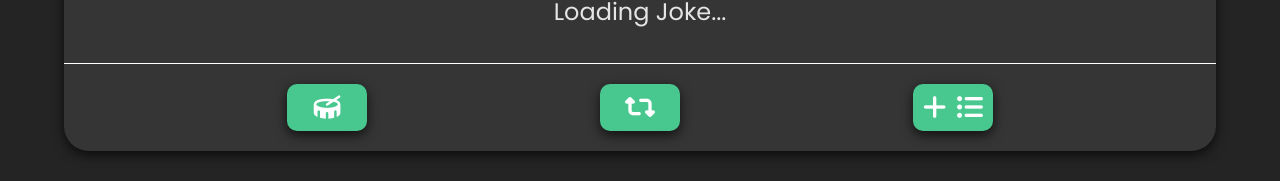
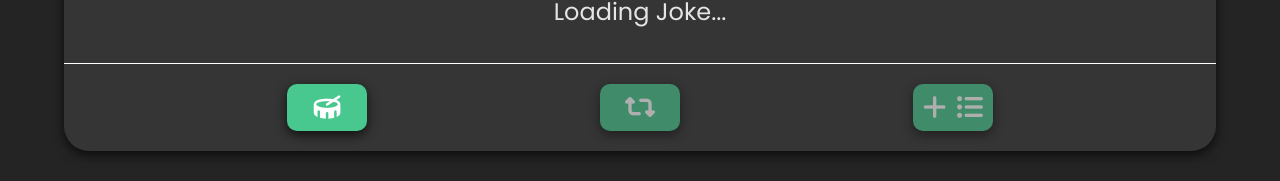
Before and after one commit to Dowen92/DadBoard-React, a React (Vite) app: page / in a window 1280 px wide. Shown: the part 234-415 px from the top of the page. Built offline with nearby package versions, Linux system fonts and the light colour scheme; no server answers.

Commit message:
Refactor fetch/loading to be async and have loading state disabling buttons

```diff
--- a/src/App.css
+++ b/src/App.css
@@ -324,3 +324,8 @@ hr {
   margin-left: 5px;
   font-size: .75em;
 }
+
+.disabled {
+  opacity: 0.6;
+  cursor: not-allowed !important;
+}
--- a/src/components/Joke.jsx
+++ b/src/components/Joke.jsx
@@ -1,9 +1,12 @@
 import { useState, useEffect, useRef } from 'react';
+import { ToastContainer, toast } from 'react-toastify';
 import drumAudio from '../assets/audio/drum.mp3';
 
 export default function Joke({ saveJoke }) {
 
     const [data, setData] = useState(null);
+    const [loading, setLoading] = useState(true);
+
     const audioRef = useRef(null);
 
     function playAudio() {
@@ -40,16 +43,26 @@ export default function Joke({ saveJoke }) {
         return joke
     }
 
-    function fetchJoke() {
-        fetch('https://icanhazdadjoke.com/', {
-            method: "GET",
-            headers: {
-                "Accept": "application/json",
-            }
-        })
-            .then(response => response.json())
-            .then(json => setData(json))
-            .catch(error => console.error(error));
+    async function fetchJoke() {
+        if(loading) return;
+
+        setLoading(true);
+
+        try {
+            const res = await fetch('https://icanhazdadjoke.com/', {
+                headers: { Accept: "application/json" }
+            });
+
+            if(!res.ok) throw new Error("Failed to fetch jokes");
+
+            const json = await res.json();
+            setData(json);
+        } catch (err) {
+            console.error(err);
+            toast.error("Couldn't fetch a joke - try again.");
+        } finally {
+            setLoading(false);
+        }
     }
 
     return (
@@ -64,24 +77,25 @@ export default function Joke({ saveJoke }) {
                 </div>
                 <div className='card-footer'>
                     <div className='card-item'>
-                        <button className='button is-primary joke-button' id="punchLineButton" onClick={playAudio}>
+                        <button className='joke-button' id="punchLineButton" onClick={playAudio}>
                             <i className='fas fa-drum fa-2x'></i>
                         </button>
                     </div>
                     <div className='card-item'>
                         <button
-                            className='button is-primary joke-button'
+                            className={`joke-button ${loading ? "disabled" : ""}`}
                             id='getJokeButton'
-                            onClick={fetchJoke}>
+                            onClick={!loading ? fetchJoke : undefined}
+                            disabled={loading}>
                             <i className='fas fa-retweet fa-2x'></i>
                         </button>
                     </div>
                     <div className='card-item'>
                         <button
-                            className='button is-primary add-joke-button joke-button'
+                            className={`add-joke-button joke-button ${loading ? "disabled" : ""}`}
                             id='addJokeButton'
                             onClick={() => saveJoke(data)}
-                        >
+                            disabled={loading}>
                             <i className='fa fa-plus fa-2x'></i>
                             <i className='padding-left fa fa-list-ul fa-2x'></i>
                         </button>
```
